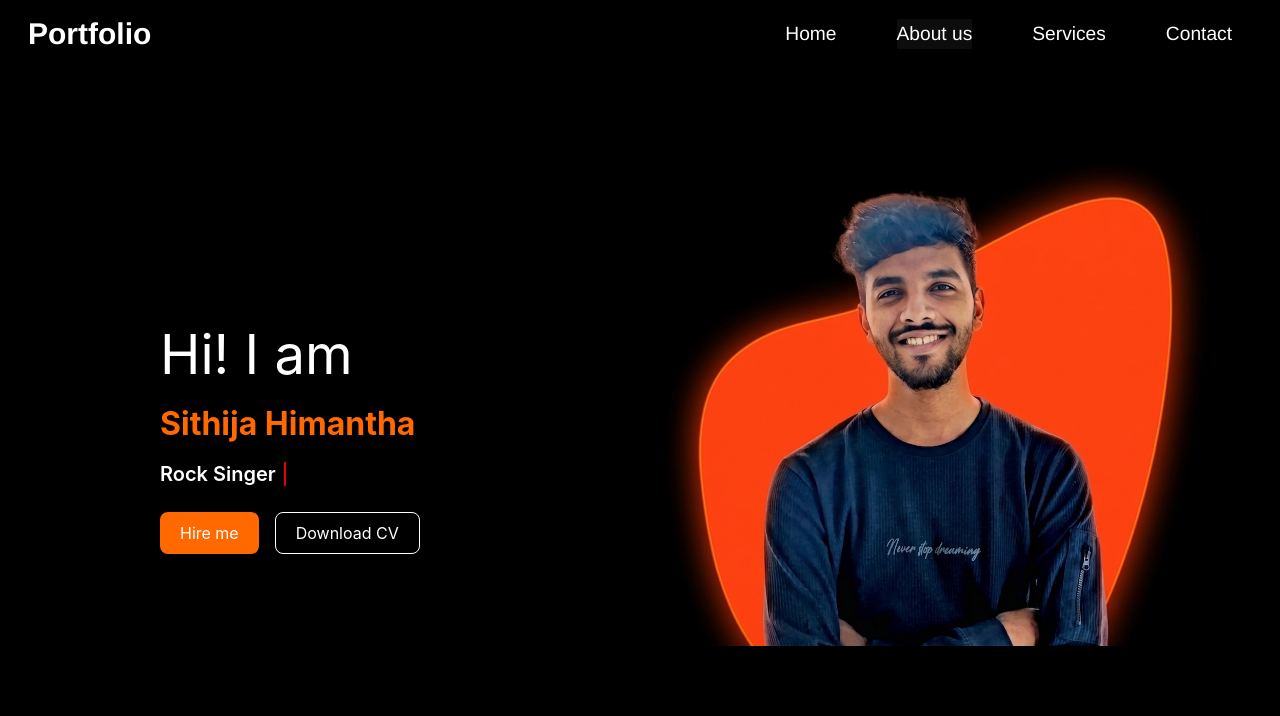
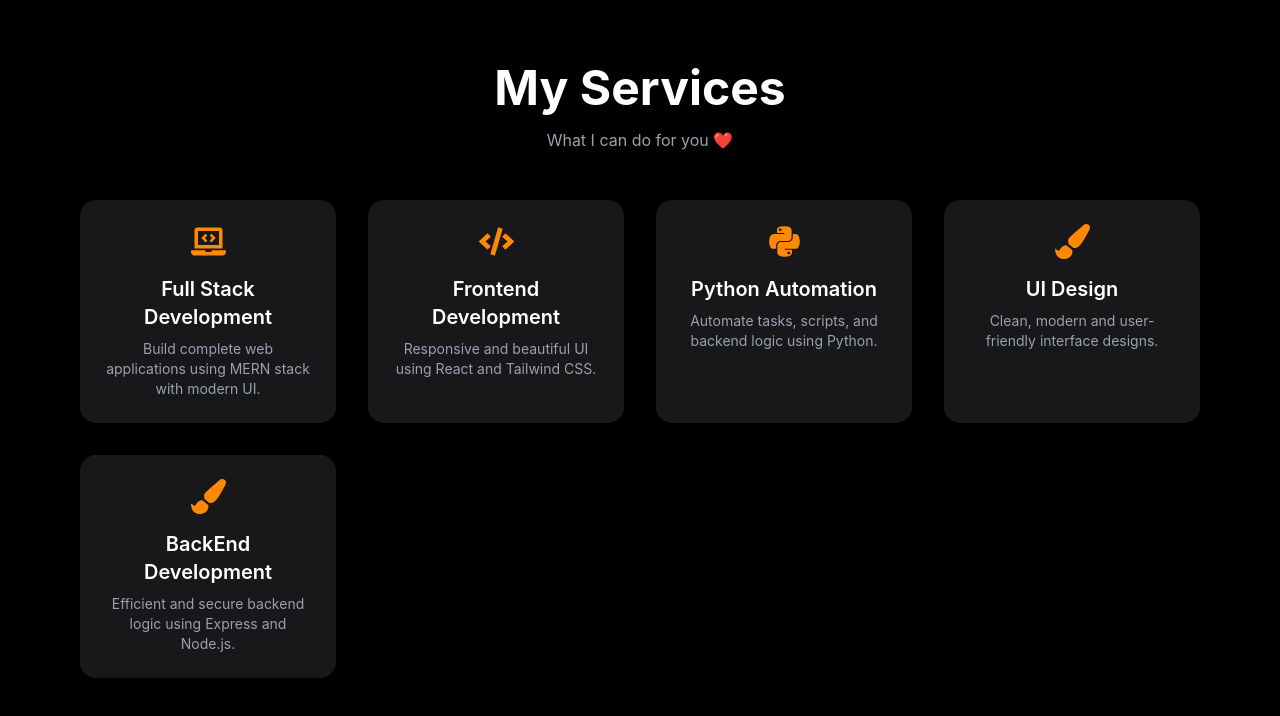
Before and after one commit to wolfyblue078/my-portfolio, a React (Vite) app: page /services in a window 1280 px wide. Shown: the top 716 px of the page. Built offline with nearby package versions, Linux system fonts and the light colour scheme.

Commit message:
feat: create services page and add some service cards

```diff
--- a/src/App.jsx
+++ b/src/App.jsx
@@ -2,6 +2,7 @@ import { BrowserRouter, Route, Routes } from 'react-router-dom'
 import './App.css'
 import HomePage from './pages/Home/homePage'
 import About from './pages/About/aboutUs'
+import Services from './pages/Services/services'
 
 function App() {
 
@@ -11,6 +12,7 @@ function App() {
         <Routes>
           <Route path="/*" element={<HomePage />} />
           <Route path='/about' element={<About />} />
+          <Route path='/services' element={<Services />} />
         </Routes>
 
       </BrowserRouter>
--- a/src/pages/Home/components/Header.jsx
+++ b/src/pages/Home/components/Header.jsx
@@ -28,7 +28,7 @@ export default function Header(){
                           About us
                     </Link>
 
-                    <Link to="services"
+                    <Link to="/services"
                           className="text-[1.2rem] text-white mx-[20px] transition-all duration-200 linear inline-block hover:text-[#ff521b] hover:[text-shadow:1px_1px_#ff521b] hover:-translate-y-1">
                           Services
                     </Link>
--- /dev/null
+++ b/src/pages/Services/services.jsx
@@ -0,0 +1,78 @@
+import { FaCode, FaLaptopCode, FaPython, FaPaintBrush } from "react-icons/fa";
+
+export default function Services() {
+  return (
+    <div className="min-h-screen px-6 md:px-20 py-16 text-white bg-black">
+
+      {/* Title */}
+      <h1 className="text-4xl md:text-5xl font-bold text-center mb-4">
+        My Services
+      </h1>
+
+      <p className="text-center text-gray-400 mb-12">
+        What I can do for you ❤️
+      </p>
+
+      {/* Cards */}
+      <div className="grid md:grid-cols-2 lg:grid-cols-4 gap-8">
+
+        {/* Card 1 */}
+        <div className="bg-zinc-900 p-6 rounded-2xl text-center
+          hover:scale-105 hover:bg-orange-500/10 transition-all duration-300">
+
+          <FaLaptopCode size={35} className="mx-auto mb-4 text-orange-400"/>
+          <h2 className="text-xl font-semibold mb-2">Full Stack Development</h2>
+          <p className="text-gray-400 text-sm">
+            Build complete web applications using MERN stack with modern UI.
+          </p>
+        </div>
+
+        {/* Card 2 */}
+        <div className="bg-zinc-900 p-6 rounded-2xl text-center
+          hover:scale-105 hover:bg-orange-500/10 transition-all duration-300">
+
+          <FaCode size={35} className="mx-auto mb-4 text-orange-400"/>
+          <h2 className="text-xl font-semibold mb-2">Frontend Development</h2>
+          <p className="text-gray-400 text-sm">
+            Responsive and beautiful UI using React and Tailwind CSS.
+          </p>
+        </div>
+
+        {/* Card 3 */}
+        <div className="bg-zinc-900 p-6 rounded-2xl text-center
+          hover:scale-105 hover:bg-orange-500/10 transition-all duration-300">
+
+          <FaPython size={35} className="mx-auto mb-4 text-orange-400"/>
+          <h2 className="text-xl font-semibold mb-2">Python Automation</h2>
+          <p className="text-gray-400 text-sm">
+            Automate tasks, scripts, and backend logic using Python.
+          </p>
+        </div>
+
+        {/* Card 4 */}
+        <div className="bg-zinc-900 p-6 rounded-2xl text-center
+          hover:scale-105 hover:bg-orange-500/10 transition-all duration-300">
+
+          <FaPaintBrush size={35} className="mx-auto mb-4 text-orange-400"/>
+          <h2 className="text-xl font-semibold mb-2">UI Design</h2>
+          <p className="text-gray-400 text-sm">
+            Clean, modern and user-friendly interface designs.
+          </p>
+        </div>
+
+        {/* Card 5 */}
+        <div className="bg-zinc-900 p-6 rounded-2xl text-center
+          hover:scale-105 hover:bg-orange-500/10 transition-all duration-300">
+
+          <FaPaintBrush size={35} className="mx-auto mb-4 text-orange-400"/>
+          <h2 className="text-xl font-semibold mb-2">BackEnd Development</h2>
+          <p className="text-gray-400 text-sm">
+            Efficient and secure backend logic using Express and Node.js.
+          </p>
+        </div>
+
+
+      </div>
+    </div>
+  );
+}
```
